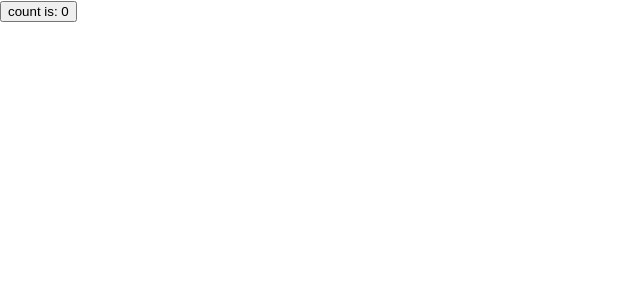
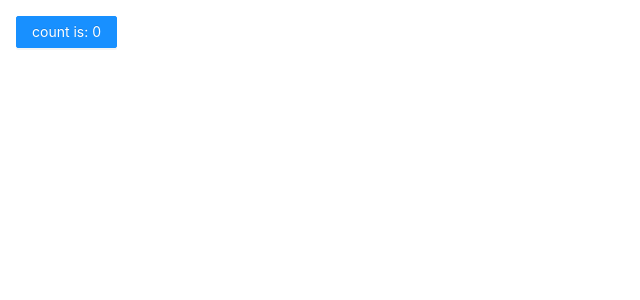
Before and after one commit to ewigl/react-template, a React (Vite) app: page / in a window 1280 px wide. Shown: the top 300 px of the page, without its empty margins (0-640 px from the left). Built offline with nearby package versions, Linux system fonts and the light colour scheme.

Commit message:
add antd

```diff
--- a/index.html
+++ b/index.html
@@ -4,7 +4,7 @@
     <meta charset="UTF-8" />
     <link rel="icon" type="image/svg+xml" href="/src/static/favicon.svg" />
     <meta name="viewport" content="width=device-width, initial-scale=1.0" />
-    <title>Vite App</title>
+    <title>ReactTemplate</title>
   </head>
   <body>
     <div id="root"></div>
--- a/src/App.tsx
+++ b/src/App.tsx
@@ -1,13 +1,14 @@
 import { useState } from "react";
+import { Button } from 'antd';
+import './styles/App.css';
 
 function App() {
   const [count, setCount] = useState(0);
 
   return (
-    <button type="button" onClick={() => setCount((count) => count + 1)}>
+    <Button className="ant-button" onClick={() => setCount((count) => count + 1)} type="primary" >
       count is: {count}
-    </button>
-
+    </Button>
   );
 }
 
--- a/src/main.tsx
+++ b/src/main.tsx
@@ -1,11 +1,13 @@
 import React from 'react'
-import ReactDOM from 'react-dom'
+import ReactDOM from 'react-dom/client'
 import './styles/index.css'
 import App from './App'
 
-ReactDOM.render(
+const rootElement = document.getElementById('root');
+if (!rootElement) throw new Error('Failed to find the root element');
+
+ReactDOM.createRoot(rootElement).render(
   <React.StrictMode>
     <App />
-  </React.StrictMode>,
-  document.getElementById('root')
+  </React.StrictMode>
 )
--- /dev/null
+++ b/src/styles/App.css
@@ -0,0 +1,5 @@
+@import 'antd/dist/antd.css';
+
+.ant-button {
+    margin: 1rem;
+}
--- a/tsconfig.json
+++ b/tsconfig.json
@@ -4,7 +4,7 @@
     "useDefineForClassFields": true,
     "lib": ["DOM", "DOM.Iterable", "ESNext"],
     "allowJs": false,
-    "skipLibCheck": false,
+    "skipLibCheck": true,
     "esModuleInterop": false,
     "allowSyntheticDefaultImports": true,
     "strict": true,
```
